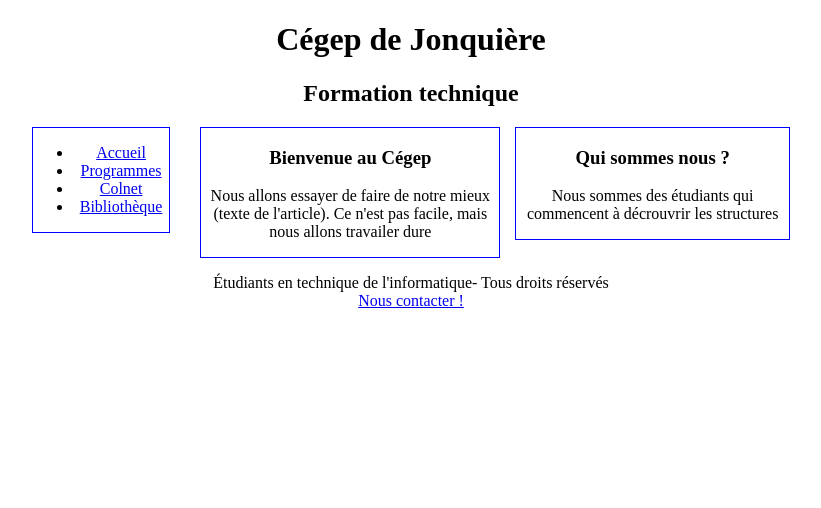
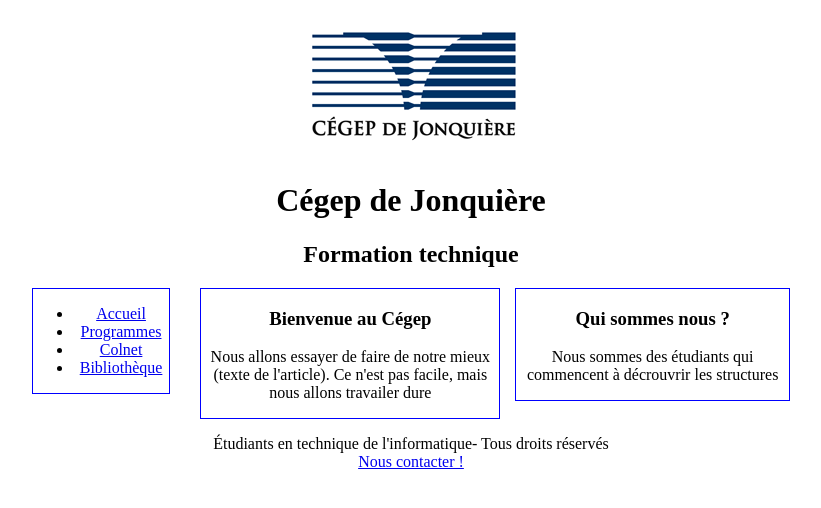
Before and after one commit to drovi1533209/introWeb, a plain HTML site: page Exercices/Exercice5V3/index.html in a window 1280 px wide. Shown: the whole page, without its empty margins (229-1050 px from the left). Drawn offline with Linux system fonts and the light colour scheme.

Commit message:
Exercice 5V3 fin

```diff
--- a/Exercices/Exercice5V3/index.html
+++ b/Exercices/Exercice5V3/index.html
@@ -10,6 +10,9 @@
     <body>
         <main>
 	        <header>
+				<div>
+					<img src="image/logo.png" alt="logo cegep de jonquiere">
+				</div>
 	            <h1>Cégep de Jonquière</h1>
 	            <h2>Formation technique</h2>
 	        </header>
```
